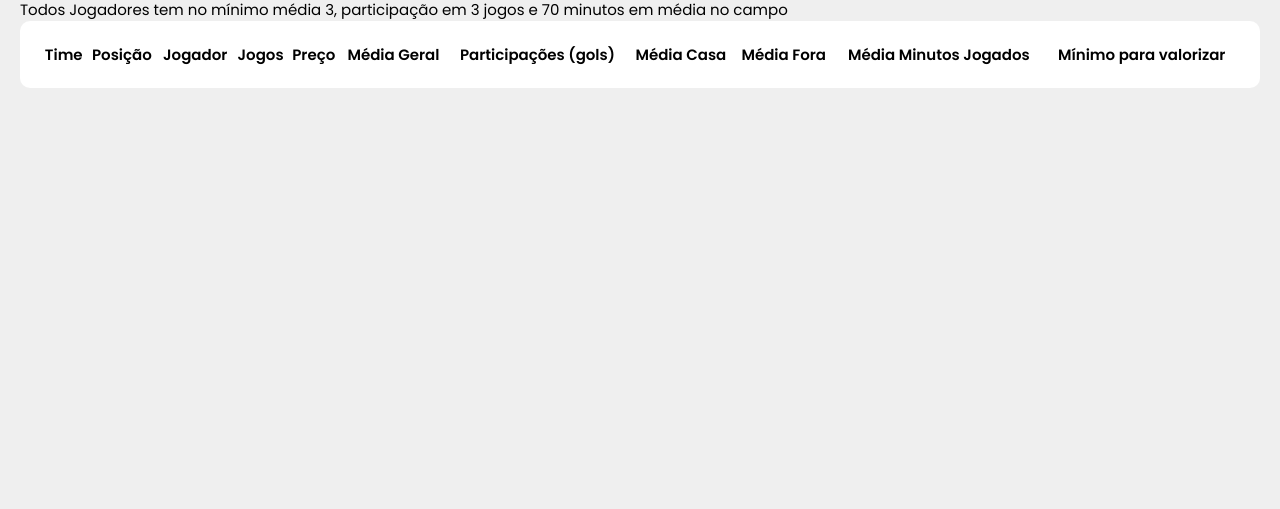
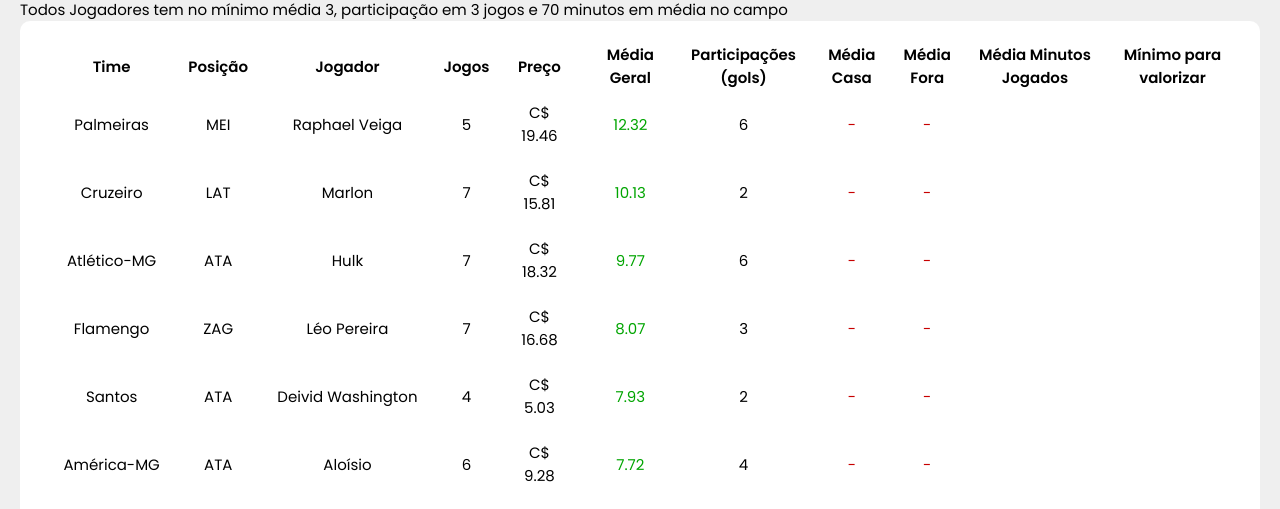
Before and after one commit to lulucasalves/soccer-front, a Next.js app: page /cartola in a window 1280 px wide. Shown: the part 291-800 px from the top of the page. Built offline with nearby package versions, Linux system fonts and the light colour scheme; no server answers.

Commit message:
remove a

```diff
--- a/src/components/Cartola/index.tsx
+++ b/src/components/Cartola/index.tsx
@@ -1,5 +1,4 @@
-import axios from "axios";
-import { useEffect, useState } from "react";
+import { useState } from "react";
 import { Menu, Players } from "~/components";
 import * as cartola from "~/data/cartola.json";
 
@@ -7,18 +6,20 @@
   const [filterTeam, setFilterTeam] = useState("");
   const [filterPosition, setFilterPosition] = useState("");
   const [sort, setSort] = useState("media_num");
-  const [data, setData] = useState(cartola);
+  const data = cartola;
 
-  useEffect(() => {
-    (async () => {
-      await axios
-        .get(`https://api.cartola.globo.com/atletas/mercado`)
-        .then(({ data }) => {
-          // setData(data);
-        })
-        .catch((erro) => console.log(erro));
-    })();
-  }, []);
+  // useEffect(() => {
+  //   setData(cartola);
+  //   console.log(cartola);
+  //   // (async () => {
+  //   //   await axios
+  //   //     .get(`https://api.cartola.globo.com/atletas/mercado`)
+  //   //     .then(({ data }) => {
+  //   //       // setData(data);
+  //   //     })
+  //   //     .catch((erro) => console.log(erro));
+  //   // })();
+  // }, []);
 
   return (
     <section className="container">
--- a/src/components/Players/index.tsx
+++ b/src/components/Players/index.tsx
@@ -33,10 +33,9 @@
         </thead>
 
         <tbody>
-          {data.atletas.length ? (
+          {data.atletas.length > 0 ? (
             data.atletas
               .filter((val) => {
-                console.log(filterTeam);
                 const status =
                   (filterPosition
                     ? Number(filterPosition) === val.posicao_id
@@ -44,6 +43,8 @@
                   (filterTeam ? Number(filterTeam) === val.clube_id : true);
 
                 if (status) return val;
+
+                return val;
               })
               .sort((a, b) => {
                 if (!sort.includes("-")) return b[sort] - a[sort];
@@ -69,9 +70,11 @@
                   const clube = data.clubes[clube_id];
                   const posicao = data.posicoes[posicao_id];
 
+                  console.log(gato_mestre.media_minutos_jogados);
+
                   if (
                     jogos_num > 2 &&
-                    gato_mestre.media_minutos_jogados > 70 &&
+                    // gato_mestre.media_minutos_jogados > 70 &&
                     media_num > 2 &&
                     status_id === 7
                   )
@@ -132,7 +135,9 @@
                 }
               )
           ) : (
-            <tr></tr>
+            <tr>
+              <td>{data.atletas.length}</td>
+            </tr>
           )}
         </tbody>
       </table>
```
